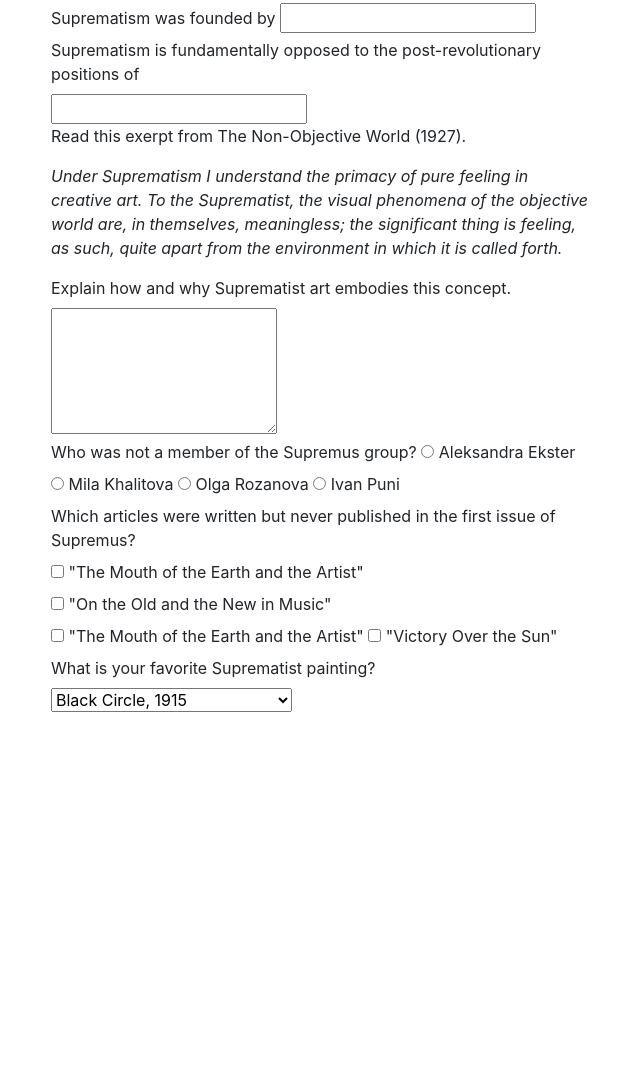
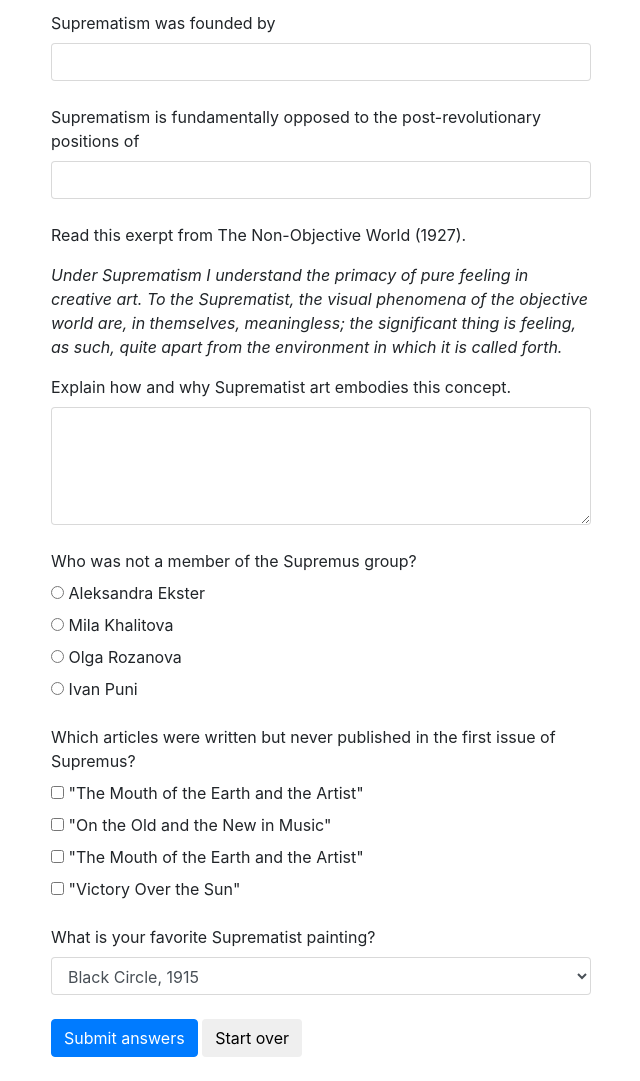
Before and after one commit to eugeblaubach/bootstrap-forms, a plain HTML site: page index.html in a window 1280 px wide. Shown: the part 201-1282 px from the top of the page, without its empty margins (34-674 px from the left). Before the commit the page ends 913 px from the top, so only its background shows below. Drawn offline with Linux system fonts and the light colour scheme.

Commit message:
Commit 2

```diff
--- a/index.html
+++ b/index.html
@@ -14,38 +14,106 @@
          <div class="col-sm-10 col-md-8 col-lg-6">
 
            <h1>Suprematism Quiz</h1>
+
            <p>Suprematism, not to be confused with supremacism, is an avant-garde art movement that emerged in Russia around 1913. The movement is characterized by a robust use of geometric shapes and a limited color palette.</p>
 
-           <form>
+           <p>Quiz based on <a href= "https://en.wikipedia.org/wiki/Suprematism">this Wikipedia article</a></p>
 
-             <p>Quiz based on <a href= "https://en.wikipedia.org/wiki/Suprematism">this Wikipedia article</a></p>
+          <form>
 
-             <label for="founder">Suprematism was founded by </label>
-             <input type="text" name="founder" id="founder">
+<!-- Question 1 -->
+             <div class="mt-4">
+             <label class="form-control-label" for="founder">
+               Suprematism was founded by
+             </label>
+             <input class="form-control" type="text" name="founder" id="founder">
+             </div>
 
-             <label for="opposition_movement">Suprematism is fundamentally opposed to the post-revolutionary positions of </label>
-             <input type="text" name="opposition_movement" id="opposition_movement">
+<!-- Question 2 -->
+             <div class="mt-4">
+             <label class="form-control-label" for="opposition_movement">
+               Suprematism is fundamentally opposed to the post-revolutionary positions of
+             </label>
+             <input class="form-control" type="text" name="opposition_movement" id="opposition_movement">
+             </div>
 
-             <p> Read this exerpt from The Non-Objective World (1927).</p> <p><i>Under Suprematism I understand the primacy of pure feeling in creative art. To the Suprematist, the visual phenomena of the objective world are, in themselves, meaningless; the significant thing is feeling, as such, quite apart from the environment in which it is called forth.</i></p>
+<!-- Question 3 -->
+             <div class="mt-4">
+             <p>Read this exerpt from The Non-Objective World (1927).</p> <p><i>Under Suprematism I understand the primacy of pure feeling in creative art. To the Suprematist, the visual phenomena of the objective world are, in themselves, meaningless; the significant thing is feeling, as such, quite apart from the environment in which it is called forth.</i></p>
 
-             <label for="excerpt_response">Explain how and why Suprematist art embodies this concept.</label>
+             <label class="form-control-label" for="excerpt_response">
+               Explain how and why Suprematist art embodies this concept.
+             </label>
 
-             <textarea name="excerpt_response" id="excerpt_response" rows="5"></textarea>
+             <textarea class="form-control" name="excerpt_response" id="excerpt_response" rows="5"></textarea>
+             </div>
 
-            <label> Who was not a member of the Supremus group?</label>
-            <label><input type="radio" name="supremus_group" value="Aleksandra Ekster"> Aleksandra Ekster</label>
-            <label><input type="radio" name="supremus_group" value="Mila Khalitova"> Mila Khalitova</label>
-            <label><input type="radio" name="supremus_group" value="Olga Rozanova"> Olga Rozanova</label>
-            <label><input type="radio" name="supremus_group" value="Ivan Puni"> Ivan Puni</label>
+<!-- Question 4 -->
+             <div class="form-check mt-4">
+              <label>
+                Who was not a member of the Supremus group?
+              </label>
 
-            <label> Which articles were written but never published in the first issue of Supremus?</label>
-            <label><input type="checkbox" name="unpublished_works" value="The Mouth of the Earth and the Artist"> "The Mouth of the Earth and the Artist"</label>
-            <label><input type="checkbox" name="unpublished_works" value="On the Old and the New in Music"> "On the Old and the New in Music"</label>
-            <label><input type="checkbox" name="unpublished_works" value="The Mouth of the Earth and the Artist"> "The Mouth of the Earth and the Artist"</label>
-            <label><input type="checkbox" name="unpublished_works" value=" Victory Over the Sun"> "Victory Over the Sun" </label>
+            <div class="form-check">
+              <label class="form-check-label">
+                <input class="form-check-input" type="radio" name="supremus_group" value="Aleksandra Ekster"> Aleksandra Ekster
+              </label>
+            </div><!-- form-check -->
 
-            <label for "favorite">What is your favorite Suprematist painting?</label>
-            <select name="favorite" id="favorite">
+            <div class="form-check">
+              <label class="form-check-label">
+                <input class="form-check-input" type="radio" name="supremus_group" value="Mila Khalitova"> Mila Khalitova
+              </label>
+            </div><!-- form-check -->
+
+            <div class="form-check">
+              <label class="form-check-label">
+                <input class="form-check-input" type="radio" name="supremus_group" value="Olga Rozanova"> Olga Rozanova
+              </label>
+            </div><!-- form-check -->
+
+            <div class="form-check">
+              <label class="form-check-label">
+                <input class="form-check-input" type="radio" name="supremus_group" value="Ivan Puni"> Ivan Puni
+              </label>
+            </div><!-- form-check -->
+
+          </div><!-- form-group -->
+
+<!-- Question 5 -->
+            <div class="form-check mt-4">
+            <label > Which articles were written but never published in the first issue of Supremus?</label>
+
+            <div class="form-check">
+              <label class="form-check-label" >
+                <input class="form-check-input" type="checkbox" name="unpublished_works" value="The Mouth of the Earth and the Artist"> "The Mouth of the Earth and the Artist"
+              </label>
+            </div><!-- form-check -->
+
+            <div class="form-check">
+              <label class="form-check-label" >
+                <input class="form-check-input" type="checkbox" name="unpublished_works" value="On the Old and the New in Music"> "On the Old and the New in Music"
+              </label>
+            </div><!-- form-check -->
+
+            <div class="form-check">
+              <label class="form-check-label">
+                <input class="form-check-input" type="checkbox" name="unpublished_works" value="The Mouth of the Earth and the Artist"> "The Mouth of the Earth and the Artist"
+              </label>
+            </div><!-- form-check -->
+
+            <div class="form-check">
+              <label class="form-check-label">
+                <input class="form-check-input" type="checkbox" name="unpublished_works" value=" Victory Over the Sun"> "Victory Over the Sun"
+              </label>
+            </div><!-- form-check -->
+
+          </div><!-- form-group -->
+
+<!-- Question 6 -->
+            <div class="mt-4">
+            <label class="form-control-label" for "favorite">What is your favorite Suprematist painting?</label>
+            <select class="form-control" name="favorite" id="favorite">
               <option> Black Circle, 1915 </option>
               <option> White on White, 1918 </option>
               <option> A Proun, 1925 </option>
@@ -53,14 +121,18 @@
               <option> Malevich, Suprematism, 1916</option>
               <option> Black Square, 1915 </option>
             </select>
+            </div>
+
+<!-- Buttons -->
+            <div class="mt-4 mb-4">
+            <input class="btn btn-primary" type="submit" value="Submit answers">
+            <input class="btn" type="reset" value="Start over">
+            </div>
 
            </form>
-         <!-- col -->
-         </div>
-      <!-- row -->
-      </div>
-    <!-- container -->
-    </div>
+         </div><!-- col -->
+      </div><!-- row -->
+    </div><!-- container -->
 
 
   </body>
```
